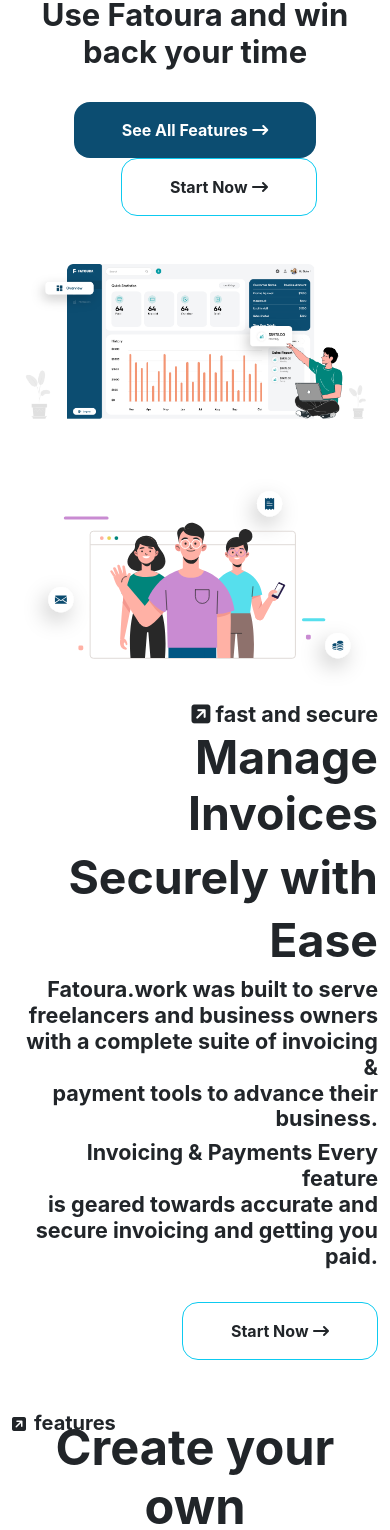
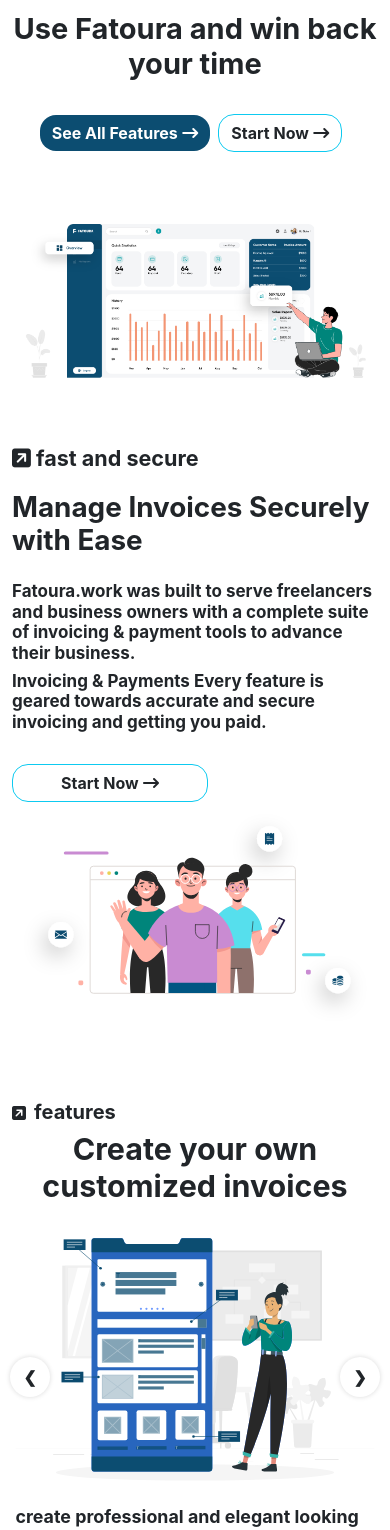
Before and after one commit to Abhay-Bhongade/fatoura-appnew, a React (Create React App) app: page /signup in a window 390 px wide. Shown: the part 195-1725 px from the top of the page. Built offline with nearby package versions, Linux system fonts and the light colour scheme.

Commit message:
responsive

```diff
--- a/src/App.css
+++ b/src/App.css
@@ -2,9 +2,22 @@
   width: 150px;
   height: 63px;
 }
+.button-h:hover{
+  background-color: #e5e7eb !important;
+  color: black !important;
+}
+
+.first-b:hover{
+  background-color: #fff !important;
+  color: black !important;
+}
 .second-b{
   background-color: #0C4D71;
   border: none;
+}
+.second-b:hover{
+  background-color: #0C4D71;
+
 }
 .section1{
   width: 100%;
@@ -128,8 +141,43 @@
   z-index: 100000000;
 }
  /* .btn:hover {
- background-color:transparent !important;
+ background:none !important;
+
+} */
+.btn{
+  transition: none !important;
 }
-.btn-primary{
+/* .btn-primary{
   background-color: #0C4D71 !important;
 }  */
+
+@media only screen and (max-width: 450px) {
+  .feature-h{
+    font-size: 30px;
+    margin-top: 16px;
+  }
+  .feature-p{
+    font-size:18px ;
+  }
+  .footer-p{
+    padding-top: 1.8rem !important;
+    padding-bottom: 1.8rem !important;
+  }
+  .all-h{
+    font-size: 29px !important;
+  }
+  .all-p{
+    font-size: 17px !important;
+  }
+  .feature-description{
+    margin-top: 1rem;
+  }
+  .common-image{
+    width: 390px !important;
+    height: 246px !important;
+  }
+  .footer-f{
+    flex-direction: column !important;
+  }
+
+}
--- a/src/components/Features.js
+++ b/src/components/Features.js
@@ -46,13 +46,15 @@
                     <div className="container">
                       <div className="row">
                       <div className="col-md-12">
-                      <h1 className='text-center fw-bolder secure-h mb-4'>{ele.title}</h1>
+                      <h1 className='text-center fw-bolder secure-h mb-4 feature-h all-h'>{ele.title}</h1>
                     </div>
                     <div className="col-md-6">
-                    <img src={ele.image} className='w-100 img-fluid' alt="Slider" />
+                      <div>
+                    <img src={ele.image} className='w-100 img-fluid common-image' alt="Slider" />
                     </div>
-                    <div className="col-md-6 pt-5">
-                    <h4 className='fw-bold pt-5' style={{lineHeight:1.3}}>{ele.description}</h4>
+                    </div>
+                    <div className="col-md-6 pt-md-5 pt-sm-3 feature-description">
+                    <h4 className='fw-bold all-p pt-md-5 pt-sm-3 feature-p' style={{lineHeight:1.3}}>{ele.description}</h4>
                     </div>
                     </div>
                     </div>
--- a/src/components/Footer.js
+++ b/src/components/Footer.js
@@ -4,17 +4,17 @@
   return (
     <>
     <footer className='footer'>
-        <div className="container py-5">
+        <div className="container py-md-5 py-4 ">
             <div className="row py-2">
                 <div className="col-md-12">
-                    <div className="d-flex justify-content-evenly align-items-center">
+                    <div className="d-flex justify-content-evenly align-items-center flex-row footer-f">
                         <a href="#" className='text-decoration-none text-white fw-bold'>Sign up</a>
                         <a href="#" className='text-decoration-none text-white fw-bold'>Sign in</a>
                         <a href="#" className='text-decoration-none text-white fw-bold'>Terms and Conditions</a>
                         <a href="#" className='text-decoration-none text-white fw-bold'>Privacy Policy</a>
                         <a href="#" className='text-decoration-none text-white fw-bold'>Contact Us</a>
                     </div>
-                    <div className="d-flex justify-content-center align-items-center py-5">
+                    <div className="d-flex justify-content-center align-items-center py-5 footer-p">
                         <a href="#"><i className="fa-brands fa-facebook fs-3 text-white "></i></a>
                         <a href="#"><i className="fa-brands fa-instagram fs-3 mx-3 text-white "></i></a>
                         <a href="#"><i className="fa-brands fa-linkedin-in fs-3 text-white "></i></a>
--- a/src/components/Header.js
+++ b/src/components/Header.js
@@ -27,7 +27,7 @@
       <span className="navbar-toggler-icon"></span>
     </button>
     <div className="collapse navbar-collapse" id="navbarSupportedContent">
-      <ul className="navbar-nav mx-auto mb-2 mb-lg-0">
+      <ul className="navbar-nav mx-md-auto mb-2 mb-lg-0">
         <li className="nav-item">
           <a className="nav-a fw-bolder text-dark" href="#home" >Home</a>
         </li>
@@ -41,10 +41,10 @@
       </ul>
       <form className="d-flex" role="search">
         <Link to="/signin">
-        <button className="btn btn-outline-info fw-bold text-dark px-3" type="submit">Sign in</button>
+        <button className="btn btn-outline-info fw-bold text-dark px-3 first-b" type="submit">Sign in</button>
         </Link>
         <button className="btn btn-primary fw-bold mx-2 text-white second-b" type="submit">Sign up</button>
-        <div className="btn btn-outline-info text-dark px-3">
+        <div className="btn btn-outline-info text-dark px-3 first-b">
         <i className="fa-solid fa-globe"></i> <span>EN</span>
         </div>
       </form>
--- a/src/components/Home.js
+++ b/src/components/Home.js
@@ -4,22 +4,22 @@
     <>
     <div className="container my-5" id='home'>
         <div className="row">
-            <div className="col-md-12 text-center ">
+            <div className="col-md-12 text-center  my-3">
 
             <div className='fw-bolder fs-5'>
             <i className="fa-solid fa-square-arrow-up-right"></i> <span className='fw-bold fs-5'> Invoicing made simple </span>
             </div>
 
             <div className='py-4'>
-            <h1 className='fw-bolder display-5'>Use Fatoura and win back your time</h1>
+            <h1 className='fw-bolder display-5 all-h'>Use Fatoura and win back your time</h1>
             </div>
 
             <div>
 
-        <div className="btn btn-outline-info text-dark second-b text-white py-3 px-5 rounded button-r">
-         <span className='fw-bold'>See All Features</span> <i className="fa-solid fa-arrow-right-long"></i>
+        <div className="btn btn-outline-info text-dark second-b text-white py-md-3 px-md-5 py-sm-2 px-md-2 mb-2 rounded button-r">
+         <span className='fw-bold'>See All Features</span> <i className="fa-solid fa-arrow-right-long text-center"></i>
         </div>
-        <div className="btn btn-outline-info text-dark py-3 px-5 ms-5 rounded button-r">
+        <div className="btn btn-outline-info text-dark py-md-3 px-md-5 py-sm-2 px-md-2 mb-2 ms-md-5 mx-2 rounded button-r button-h">
          <span className='fw-bold'>Start Now</span> <i className="fa-solid fa-arrow-right-long"></i>
         </div>
         </div>
--- a/src/components/Secure.js
+++ b/src/components/Secure.js
@@ -3,23 +3,29 @@
 const Secure = () => {
     return (
         <div>
-            <div className="container">
-                <div className="row">
-                    <div className="col-md-6">
+            <div className="container my-md-5 my-sm-3">
+                <div className="row py-3">
+                    <div className="col-md-6 order-last order-md-first">
                         <div>
-                        <img src="/assests/section2.svg" className='section2  w-100' alt="fataoura_work" />
+                        <img src="/assests/section2.svg" className='section2  img-fluid w-100' alt="fataoura_work" />
                         </div>
                     </div>
-                    <div className="col-md-6">
-                        <div className='ms-5 fw-bold fs-4 text-end'> <i className="fa-solid fa-square-arrow-up-right"></i> fast and secure </div>
-                        <h1 className='fw-bolder text-end secure-h'>Manage Invoices </h1>
-                        <h1 className='fw-bolder text-end secure-h'> Securely with  </h1>
-                        <h1 className='fw-bolder text-end secure-h'>Ease</h1>
-                        <h4 className='text-end fw-bold'>Fatoura.work was built to serve <br /> freelancers and business owners <br /> with a complete suite of invoicing & <br /> payment tools to advance their <br /> business.
+                    <div className="col-md-6 order-first order-md-last">
+                        <div className='ms-md-5 mb-md-3 fw-bold fs-4  text-md-end text-sm-start'> <i className="fa-solid fa-square-arrow-up-right"></i> fast and secure </div>
+
+                        <h1 className='fw-bolder text-end secure-h d-none d-sm-block'>Manage Invoices Securely with <br/> Ease</h1>
+                        <h1 className='fw-bolder text-start d-block d-sm-none py-3'>Manage Invoices Securely with Ease</h1>
+
+                        <h4 className='text-end fw-bold d-none d-sm-block'>Fatoura.work was built to serve <br /> freelancers and business owners <br /> with a complete suite of invoicing & <br /> payment tools to advance their <br /> business.
                         </h4>
-                        <h4 className='text-end fw-bold'>Invoicing & Payments Every feature <br /> is geared towards accurate and <br/> secure invoicing and getting you <br /> paid.</h4>
-                        <div className='d-flex justify-content-end'>
-                        <div className="btn btn-outline-info text-dark py-3 px-5 mt-4 rounded button-r">
+                        <h4 className='text-end fw-bold d-none d-sm-block'>Invoicing & Payments Every feature <br /> is geared towards accurate and <br/> secure invoicing and getting you <br /> paid.</h4>
+
+                        <h4 className='text-start all-p fw-bold d-block d-sm-none'>Fatoura.work was built to serve  freelancers and business owners  with a complete suite of invoicing &  payment tools to advance their  business.
+                        </h4>
+                        <h4 className='text-start all-p fw-bold d-block d-sm-none '>Invoicing & Payments Every feature  is geared towards accurate and secure invoicing and getting you  paid.</h4>
+
+                        <div className='d-flex justify-content-sm-start justify-content-md-end'>
+                        <div className="btn btn-outline-info text-dark py-md-3 py-sm-2 px-5 mt-4 rounded button-r first-b">
                             <span className="fw-bold">Start Now</span> <i className="fa-solid fa-arrow-right-long"></i>
                         </div>
                         </div>
```
Also changed, not shown: src/components/Contact.js (+6 -6 lines), src/components/Newsletter.js (+5 -5 lines), src/components/Pricing.js (+10 -7 lines).
